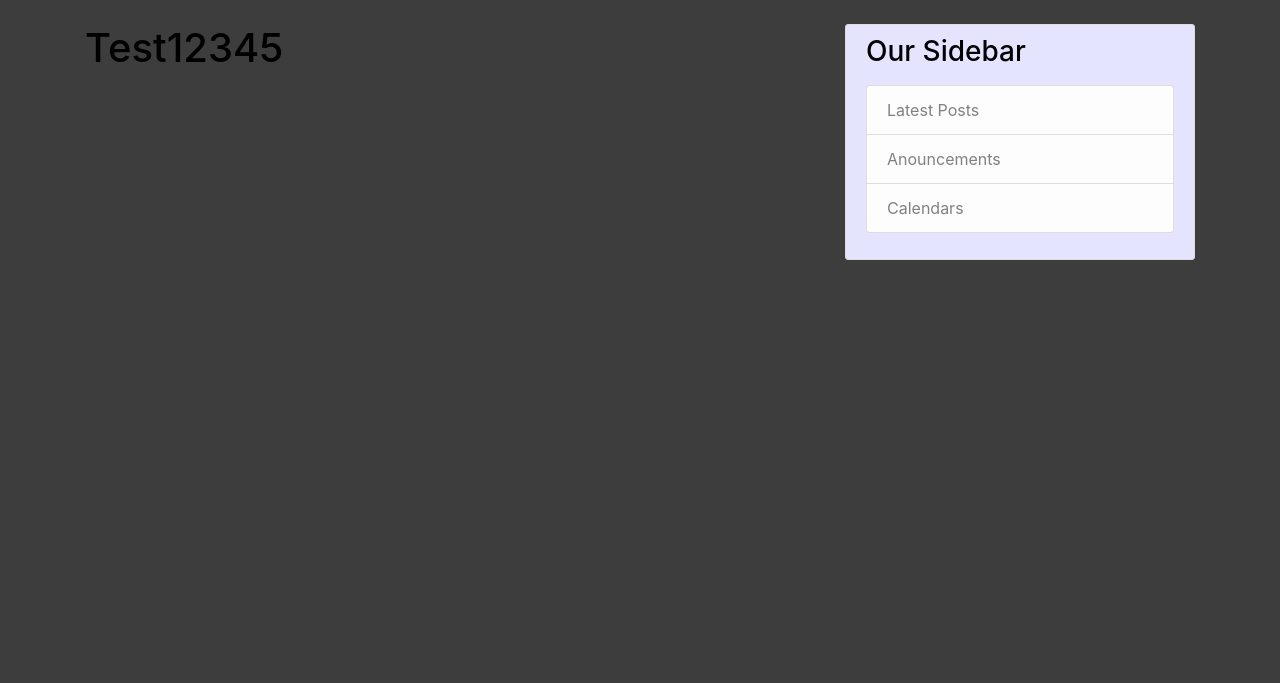
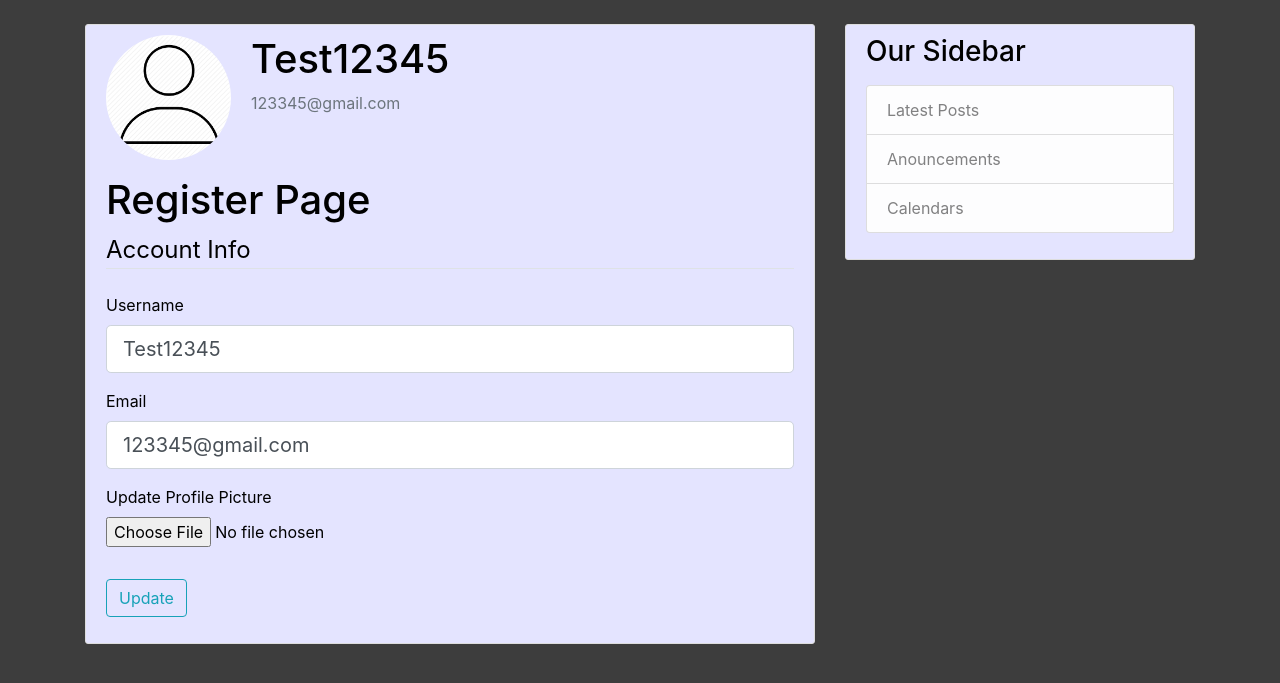
Before and after one commit to StevenRS00/LocalSportsTracker, a Flask app: page /account in a window 1280 px wide. Shown: the part 56-739 px from the top of the page. Run offline with Flask 2, Linux system fonts and the light colour scheme; a user stored in the database is signed in; some libraries are stand-ins or nearby versions.

Commit message:
Jeremy - Updated Account Page with form to update user data, added a way to upload a user profile, and set a default image if none is taken

```diff
--- a/localsportstracker/forms.py
+++ b/localsportstracker/forms.py
@@ -1,4 +1,6 @@
 from flask_wtf import FlaskForm
+from flask_wtf.file import FileField, FileAllowed
+from flask_login import current_user
 from wtforms import StringField, PasswordField, SubmitField, BooleanField
 from wtforms.validators import DataRequired, Length, Email, EqualTo, ValidationError
 from localsportstracker.models import User
@@ -35,3 +37,26 @@ class LoginForm(FlaskForm):
                            validators=[DataRequired(), Length(min=5, max=20)])
   remember = BooleanField('Remember Me')
   submit = SubmitField('Login')
+
+
+class UpdateAccountForm(FlaskForm):
+  username = StringField('Username',
+                         validators=[DataRequired(), Length(min=8, max=20)])
+  email = StringField('Email',
+                         validators=[DataRequired(), Email()])
+  picture = FileField('Update Profile Picture', validators=[FileAllowed(['jpg', 'png'])])
+  submit = SubmitField('Update')
+
+  def validate_username(self, username):
+      if username.data != current_user.username:
+        user = User.query.filter_by(username=username.data).first()
+        if user:
+          raise ValidationError(
+              'That username is taken already. Please choose another.')
+
+  def validate_email(self, email):
+      if email.data != current_user.email:
+        user = User.query.filter_by(email=email.data).first()
+        if user:
+          raise ValidationError(
+              'That email is taken already. Please choose another.')
--- a/localsportstracker/routes.py
+++ b/localsportstracker/routes.py
@@ -1,6 +1,9 @@
+import os
+import secrets
+from PIL import Image
 from flask import render_template, url_for, flash, redirect, request
 from localsportstracker import app, db, bcrypt
-from localsportstracker.forms import RegistrationForm, LoginForm
+from localsportstracker.forms import RegistrationForm, LoginForm, UpdateAccountForm
 from localsportstracker.models import User, Event
 from flask_login import login_user, current_user, logout_user, login_required
 
@@ -71,7 +74,34 @@ def logout():
     return redirect(url_for('home'))
 
 
-@app.route("/account")
+def save_picture(form_picture):
+    random_hex = secrets.token_hex(8)
+    _, f_ext = os.path.splitext(form_picture.filename)
+    picture_fn = random_hex + f_ext
+    picture_path = os.path.join(app.root_path, 'static/profile_pics', picture_fn)
+
+    output_size = (125, 125)
+    i = Image.open(form_picture)
+    i.thumbnail(output_size)
+    i.save(picture_path)
+
+    return picture_fn
+
+@app.route("/account", methods=['GET', 'POST'])
 @login_required
 def account():
-    return render_template('account.html', title='Account')
+    form = UpdateAccountForm()
+    if form.validate_on_submit():
+        if form.picture.data:
+            picture_file = save_picture(form.picture.data)
+            current_user.image_file = picture_file
+        current_user.username = form.username.data
+        current_user.email = form.email.data
+        db.session.commit()
+        flash('Your account has been updated!', 'success')
+        return redirect(url_for('account'))
+    elif request.method == 'GET':
+        form.username.data = current_user.username
+        form.email.data = current_user.email
+    image_file = url_for('static', filename='profile_pics/' + current_user.image_file)
+    return render_template('account.html', title='Account', image_file=image_file, form=form )
--- a/localsportstracker/templates/account.html
+++ b/localsportstracker/templates/account.html
@@ -1,4 +1,58 @@
 {% extends "layout.html" %}
 {% block content %}
-  <h1>{{ current_user.username }}</h1>
+    <div class="content-section">
+      <div class="media">
+        <img class="rounded-circle account-img" src="{{ image_file }}">
+        <div class="media-body">
+          <h2 class="account-heading">{{ current_user.username }}</h2>
+          <p class="text-secondary">{{ current_user.email }}</p>
+        </div>
+      </div>
+      <h1>Register Page</h1>
+        <form action="" method="POST" enctype="multipart/form-data">
+          {{ form.hidden_tag() }}
+          <fieldset class="form-group">
+            <legend class="border-bottom mb-4">Account Info</legend>
+            <div class="form-group">
+              {{ form.username.label(class="form-control-label") }}
+
+              {% if form.username.errors %}
+                {{ form.username(class="form-control form-control-lg is-invalid") }}
+                <div class="invalid-feedback">
+                  {% for error in form.username.errors %}
+                    <span>{{ error }}</span>
+                  {% endfor %}
+                </div>
+              {% else %}
+                  {{ form.username(class="form-control form-control-lg") }}
+              {% endif %}
+            </div>
+            <div class="form-group">
+              {{ form.email.label(class="form-control-label") }}
+              {% if form.email.errors %}
+                {{ form.email(class="form-control form-control-lg is-invalid") }}
+                <div class="invalid-feedback">
+                  {% for error in form.email.errors %}
+                    <span>{{ error }}</span>
+                  {% endfor %}
+                </div>
+              {% else %}
+                  {{ form.email(class="form-control form-control-lg") }}
+              {% endif %}
+            </div>
+            <div class="form-group">
+              {{ form.picture.label() }}
+              {{ form.picture(class="form-control-file") }}
+              {% if form.picture.errors %}
+                {% for error in form.picture.errors %}
+                  <span class="text-danger">{{ error }}</span><br></br>
+                {% endfor %}
+              {% endif %}
+            </div>
+          </fieldset>
+          <div class="form-group">
+            {{ form.submit(class="btn btn-outline-info") }}
+          </div>
+        </form>
+    </div>
 {% endblock content %}
```
Also changed, not shown: localsportstracker/site.db, localsportstracker/static/profile_pics/1eee620fc8cd6171.png (added), localsportstracker/static/profile_pics/d40af5a2016bad83.png (added), localsportstracker/static/profile_pics/dc6f7a4da22b3310.png (added), localsportstracker/static/profile_pics/default.jpg (added), 1 other file.
